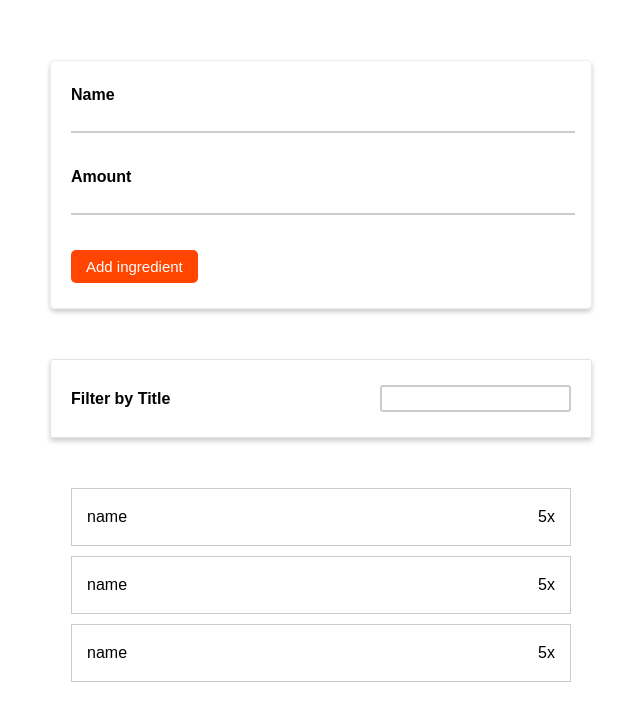
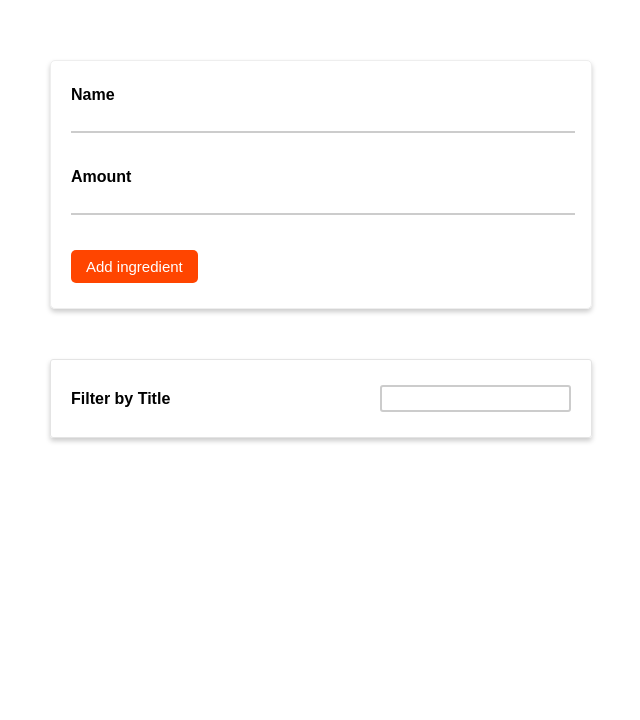
Before and after one commit to mahdieh-ahmadi/react-hook-proj, a React (Create React App) app: page / in a window 1280 px wide. Shown: the top 720 px of the page, without its empty margins (319-959 px from the left). Built offline with nearby package versions, Linux system fonts and the light colour scheme.

Commit message:
add-first-fanction

```diff
--- a/package.json
+++ b/package.json
@@ -4,8 +4,8 @@
   "private": true,
   "dependencies": {
     "axios": "^0.19.2",
-    "react": "^16.0.0",
-    "react-dom": "^16.0.0",
+    "react": "^16.13.1",
+    "react-dom": "^16.13.1",
     "react-router": "^5.2.0",
     "react-router-dom": "^5.2.0",
     "react-scripts": "1.0.13"
--- a/src/components/ingredients/IngredientForm.js
+++ b/src/components/ingredients/IngredientForm.js
@@ -1,13 +1,16 @@
-import React from 'react'
+import React , {useState} from 'react'
 import './ingredientForm.css'
 
-const IngredientForm = () => {
+const IngredientForm = props => {
+    const [namestate , getNameState] = useState('')
+    const [amountstate , getAmountState] = useState('')
+
     return ( <form className="ingredientForm">
         <label>Name</label>
-        <input type="text"/>
+        <input type="text" value={namestate} onChange={(event) => getNameState(event.target.value) }/>
         <label>Amount</label>
-        <input type="number" />
-        <button className="btn">Add ingredient</button>
+        <input type="number" value={amountstate} onChange={event => getAmountState(event.target.value)}/>
+        <button className="btn" onClick={event => props.ingredientHandler(event , namestate , amountstate)}>Add ingredient</button>
     </form>)
 }
 
--- a/src/components/ingredients/IngredientList.js
+++ b/src/components/ingredients/IngredientList.js
@@ -1,10 +1,10 @@
 import React from 'react'
 import './ingredientList.css'
 
-const IngredientList = () => {
-    return  <li className="item">
-            <p>name</p>
-            <p>5x</p>
+const IngredientList = props => {
+    return  <li className="item" onClick={props.deletItemHandler} id={props.id}>
+            <p>{props.name}</p>
+            <p>{props.amount}x</p>
         </li>
 
 }
--- a/src/components/ingredients/Ingredients.js
+++ b/src/components/ingredients/Ingredients.js
@@ -1,22 +1,45 @@
-import React from 'react'
+import React,{useState } from 'react'
 
 import IngredientForm from './IngredientForm'
 import Search from './Search'
 import IngredientList from './IngredientList'
 import './ingredients.css'
 
-function Ingredients() {
-    return <div className="main">
-            <IngredientForm/>
+
+const Ingredients = () => {
+    const [userIngredients, setUserIngredients] = useState([]);
+
+    const ingredientHandler = (event , name , amount ) => {
+        event.preventDefault()
+        let newdata = {
+            name : name,
+            amount : amount,
+            key : Math.random()*10
+        }
+        setUserIngredients([...userIngredients,newdata])
+    };
+
+    const deletItemHandler = (key) => {
+        let updatedate = userIngredients.filter((item) =>  item.key !== parseFloat(key.target.id))
+        setUserIngredients(updatedate)
+    }
+
+    const items = userIngredients.map(i => <IngredientList
+        name={i.name}
+        amount={i.amount}
+        id = {i.key}
+        key={i.key}
+        deletItemHandler={key => deletItemHandler(key)}/>)
+
+    return (<div className="main">
+            <IngredientForm ingredientHandler={ ingredientHandler} />
             <span>
                 <Search />
                 <ul className="list">
-                    <IngredientList />
-                    <IngredientList />
-                    <IngredientList />
+                   {items}
                 </ul>
             </span>
-        </div>
-}
+        </div>);
+};
 
-export default Ingredients
+export default Ingredients;
```
